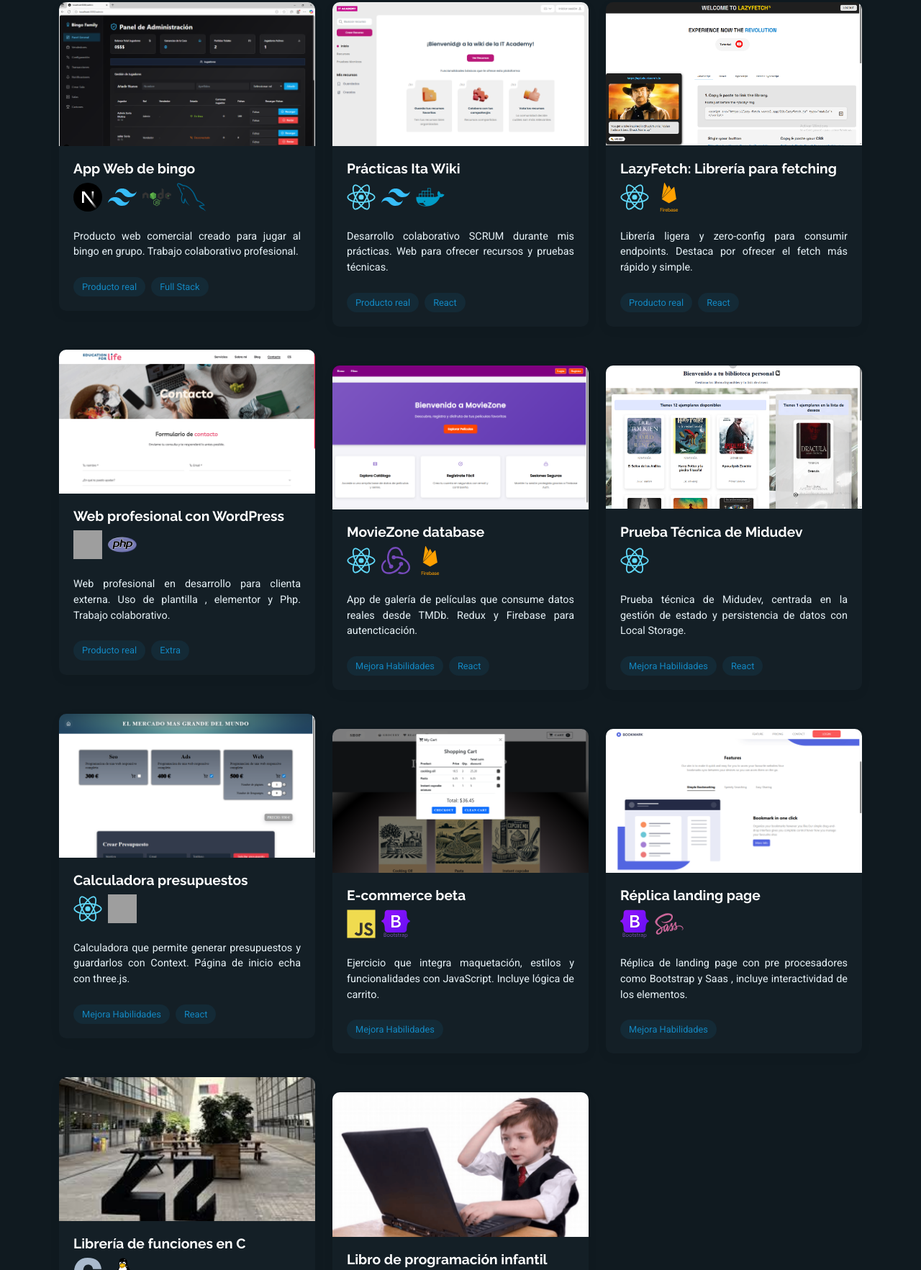
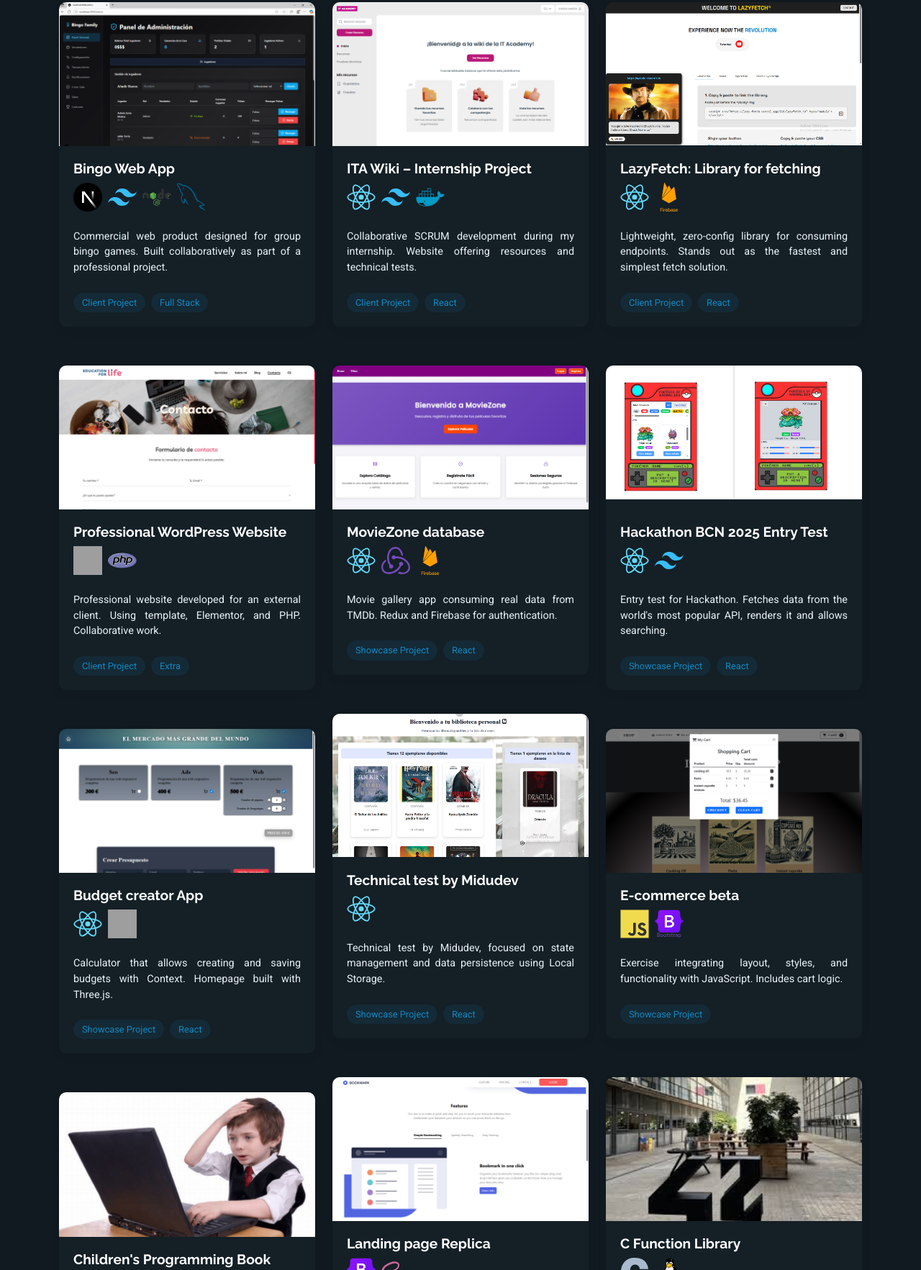
Before and after one commit to MSG-DEVELOPER/Portfolio-Eng, a plain HTML site: page portfolio.html in a window 1280 px wide. Shown: the part 395-2160 px from the top of the page at 72% size. Drawn offline with Linux system fonts and the light colour scheme; grey boxes are pictures that could not be loaded.

Commit message:
Finish.Portfolio and contact section done.

```diff
--- a/portfolio.html
+++ b/portfolio.html
@@ -3,13 +3,13 @@
   <head>
     <meta charset="utf-8" />
     <meta content="width=device-width, initial-scale=1.0" name="viewport" />
-    <title>Portfolio - FolioOne Bootstrap Template</title>
+    <title>Marcos Solé | Portfolio | FE Dev</title>
     <meta name="description" content="" />
     <meta name="keywords" content="" />
 
+
     <!-- Favicons -->
-    <link href="assets/img/favicon.png" rel="icon" />
-    <link href="assets/img/apple-touch-icon.png" rel="apple-touch-icon" />
+    <link rel="icon" type="image/png" href="assets/img/portfolio/react.svg" />
 
     <!-- Fonts -->
     <link href="https://fonts.googleapis.com" rel="preconnect" />
@@ -78,8 +78,9 @@
         <div class="container section-title" data-aos="fade-up">
           <h2>Portfolio</h2>
           <p>
-            Algunos de mis últimos trabajos. Busca el símbolo '
-          <span class="highlight" ><i class="bi bi-globe"></i> </span>  ' de los proyectos deployados para visitarlos.
+            Some of my recent projects. Look for the '
+            <span class="highlight"><i class="bi bi-globe"></i> </span> ' icon
+            to visit live deployments.
           </p>
         </div>
         <!-- End Section Title -->
@@ -97,8 +98,8 @@
               data-aos-delay="200"
             >
               <li data-filter="*" class="filter-active">All</li>
-              <li data-filter=".filter-productos">Productos Reales</li>
-              <li data-filter=".filter-skill">Proyectos Práctica</li>
+              <li data-filter=".filter-productos">Client Projects</li>
+              <li data-filter=".filter-skill">Showcase Projects</li>
               <li data-filter=".filter-full">Full Stack</li>
 
               <li data-filter=".filter-react">React</li>
@@ -142,7 +143,7 @@
                     </div>
                   </div>
                   <div class="portfolio-info">
-                    <h4>App Web de bingo</h4>
+                    <h4>Bingo Web App</h4>
                     <div class="tech-icons mb-4 mt-2">
                       <img
                         src="assets/img/portfolio/next.svg"
@@ -171,11 +172,11 @@
                       />
                     </div>
                     <p class="just">
-                      Producto web comercial creado para jugar al bingo en
-                      grupo. Trabajo colaborativo profesional.
+                      Commercial web product designed for group bingo games.
+                      Built collaboratively as part of a professional project.
                     </p>
                     <div class="portfolio-tags mt-4">
-                      <span>Producto real</span>
+                      <span>Client Project</span>
 
                       <span>Full Stack</span>
                     </div>
@@ -215,7 +216,7 @@
                     </div>
                   </div>
                   <div class="portfolio-info">
-                    <h4>Prácticas Ita Wiki</h4>
+                    <h4>ITA Wiki – Internship Project</h4>
                     <div class="tech-icons mb-4 mt-2">
                       <img
                         src="assets/img/portfolio/react.svg"
@@ -239,11 +240,11 @@
                       />
                     </div>
                     <p class="just">
-                      Desarrollo colaborativo SCRUM durante mis prácticas. Web
-                      para ofrecer recursos y pruebas técnicas.
+                      Collaborative SCRUM development during my internship.
+                      Website offering resources and technical tests.
                     </p>
                     <div class="portfolio-tags mt-4">
-                      <span>Producto real</span>
+                      <span>Client Project</span>
                       <span>React</span>
                     </div>
                   </div>
@@ -297,7 +298,7 @@
                     </div>
                   </div>
                   <div class="portfolio-info">
-                    <h4>LazyFetch: Librería para fetching</h4>
+                    <h4>LazyFetch: Library for fetching</h4>
                     <div class="tech-icons mb-4 mt-2">
                       <img
                         src="assets/img/portfolio/react.svg"
@@ -313,11 +314,11 @@
                       />
                     </div>
                     <p class="just">
-                      Librería ligera y zero-config para consumir endpoints.
-                      Destaca por ofrecer el fetch más rápido y simple.
+                      Lightweight, zero-config library for consuming endpoints.
+                      Stands out as the fastest and simplest fetch solution.
                     </p>
                     <div class="portfolio-tags mt-4">
-                      <span>Producto real</span>
+                      <span>Client Project</span>
 
                       <span>React</span>
                     </div>
@@ -354,7 +355,7 @@
                     </div>
                   </div>
                   <div class="portfolio-info">
-                    <h4>Web profesional con WordPress</h4>
+                    <h4>Professional WordPress Website</h4>
                     <div class="tech-icons mb-4 mt-2">
                       <img
                         src="https://skillicons.dev/icons?i=wordpress&theme=light"
@@ -371,11 +372,12 @@
                       />
                     </div>
                     <p class="just">
-                      Web profesional en desarrollo para clienta externa. Uso de
-                      plantilla , elementor y Php. Trabajo colaborativo.
+                      Professional website developed for an external client.
+                      Using template, Elementor, and PHP. Collaborative work.
                     </p>
+
                     <div class="portfolio-tags mt-4">
-                      <span>Producto real</span>
+                      <span>Client Project</span>
                       <span>Extra</span>
                     </div>
                   </div>
@@ -440,17 +442,84 @@
                       />
                     </div>
                     <p class="just">
-                      App de galería de películas que consume datos reales desde
-                      TMDb. Redux y Firebase para autencticación.
+                      Movie gallery app consuming real data from TMDb. Redux and
+                      Firebase for authentication.
                     </p>
+
                     <div class="portfolio-tags mt-4">
-                      <span>Mejora Habilidades</span>
+                      <span>Showcase Project</span>
                       <span>React</span>
                     </div>
                   </div>
                 </div>
               </div>
               <!-- Empieza item -->
+              <div
+                class="col-lg-4 col-md-6 portfolio-item isotope-item filter-skill filter-react"
+              >
+                <div class="portfolio-card">
+                  <div class="portfolio-img">
+                    <div class="img-container">
+                      <img
+                        src="assets/img/portfolio/pokedex.PNG"
+                        alt="Portfolio Item"
+                        class="img-fluid"
+                      />
+                    </div>
+                    <div class="portfolio-overlay">
+                      <a
+                        href="assets/img/portfolio/pokedex.PNG"
+                        class="glightbox portfolio-lightbox"
+                        title="Zoom"
+                        ><i class="bi bi-zoom-in"></i
+                      ></a>
+                      <a
+                        href="https://tech-test-hackaton.vercel.app/"
+                        class="portfolio-details-link"
+                        target="_blank"
+                        title="Web"
+                        ><i class="bi bi-globe"></i
+                      ></a>
+
+                      <a
+                        href="https://github.com/MSG-DEVELOPER/TechTest-Hackaton"
+                        class="portfolio-details-link"
+                        target="_blank"
+                        title="Github"
+                        ><i class="bi bi-github"></i
+                      ></a>
+                    </div>
+                  </div>
+                  <div class="portfolio-info">
+                    <h4>Hackathon BCN 2025 Entry Test</h4>
+                    <div class="tech-icons mb-4 mt-2">
+                      <img
+                        src="assets/img/portfolio/react.svg"
+                        alt="react"
+                        class="tech-icon"
+                        title="react"
+                      />
+                      <img
+                        src="assets/img/portfolio/tailwind.svg"
+                        alt="react"
+                        class="tech-icon"
+                        title="react"
+                      />
+                    </div>
+                    <p class="just">
+                      Entry test for Hackathon. Fetches data from the world's
+                      most popular API, renders it and allows searching.
+                    </p>
+
+                    <div class="portfolio-tags mt-4">
+                      <span>Showcase Project</span>
+
+                      <span>React</span>
+                    </div>
+                  </div>
+                </div>
+              </div>
+              <!--prueba tecnoca hackaton-->
               <div
                 class="col-lg-4 col-md-6 portfolio-item isotope-item filter-skill filter-react"
               >
@@ -488,7 +557,7 @@
                     </div>
                   </div>
                   <div class="portfolio-info">
-                    <h4>Prueba Técnica de Midudev</h4>
+                    <h4>Technical test by Midudev</h4>
                     <div class="tech-icons mb-4 mt-2">
                       <img
                         src="assets/img/portfolio/react.svg"
@@ -498,17 +567,19 @@
                       />
                     </div>
                     <p class="just">
-                      Prueba técnica de Midudev, centrada en la gestión de
-                      estado y persistencia de datos con Local Storage.
+                      Technical test by Midudev, focused on state management and
+                      data persistence using Local Storage.
                     </p>
+
                     <div class="portfolio-tags mt-4">
-                      <span>Mejora Habilidades</span>
+                      <span>Showcase Project</span>
 
                       <span>React</span>
                     </div>
                   </div>
                 </div>
               </div>
+              <!--fin prueba tecnica-->
 
               <!-- nuevo item budget calculator -->
               <div
@@ -550,7 +621,7 @@
                     </div>
                   </div>
                   <div class="portfolio-info">
-                    <h4>Calculadora presupuestos</h4>
+                    <h4>Budget creator App</h4>
                     <div class="tech-icons mb-4 mt-2">
                       <img
                         src="assets/img/portfolio/react.svg"
@@ -568,11 +639,12 @@
                       </span>
                     </div>
                     <p class="just">
-                      Calculadora que permite generar presupuestos y guardarlos
-                      con Context. Página de inicio echa con three.js.
+                      Calculator that allows creating and saving budgets with
+                      Context. Homepage built with Three.js.
                     </p>
+
                     <div class="portfolio-tags mt-4">
-                      <span>Mejora Habilidades</span>
+                      <span>Showcase Project</span>
 
                       <span>React</span>
                     </div>
@@ -636,11 +708,12 @@
                       />
                     </div>
                     <p class="just">
-                      Ejercicio que integra maquetación, estilos y
-                      funcionalidades con JavaScript. Incluye lógica de carrito.
+                      Exercise integrating layout, styles, and functionality
+                      with JavaScript. Includes cart logic.
                     </p>
+
                     <div class="portfolio-tags mt-4">
-                      <span>Mejora Habilidades</span>
+                      <span>Showcase Project</span>
                     </div>
                   </div>
                 </div>
@@ -686,7 +759,7 @@
                     </div>
                   </div>
                   <div class="portfolio-info">
-                    <h4>Réplica landing page</h4>
+                    <h4>Landing page Replica</h4>
                     <div class="tech-icons mb-4 mt-2">
                       <img
                         src="assets/img/portfolio/bootstrap.svg"
@@ -703,12 +776,12 @@
                       />
                     </div>
                     <p class="just">
-                      Réplica de landing page con pre procesadores como
-                      Bootstrap y Saas , incluye interactividad de los
-                      elementos.
+                      Replica of a landing page using preprocessors like
+                      Bootstrap and Sass, including interactive elements.
                     </p>
+
                     <div class="portfolio-tags mt-4">
-                      <span>Mejora Habilidades</span>
+                      <span>Showcase Project</span>
                     </div>
                   </div>
                 </div>
@@ -745,7 +818,7 @@
                     </div>
                   </div>
                   <div class="portfolio-info">
-                    <h4>Librería de funciones en C</h4>
+                    <h4>C Function Library</h4>
                     <div class="tech-icons mb-4 mt-2">
                       <img
                         src="assets/img/portfolio/c.svg"
@@ -762,8 +835,8 @@
                       />
                     </div>
                     <p class="just">
-                      Librería de utilidades para usar en proyectos de C. Hecho
-                      durante mi etapa en el campus 42 Barcelona.
+                      Utility library for use in C projects. Created during my
+                      time at 42 Barcelona campus.
                     </p>
                     <div class="portfolio-tags mt-4">
                       <span>Extra</span>
@@ -812,7 +885,7 @@
                     </div>
                   </div>
                   <div class="portfolio-info">
-                    <h4>Libro de programación infantil</h4>
+                    <h4>Children's Programming Book</h4>
                     <div class="tech-icons mb-4 mt-2">
                       <img
                         src="assets/img/portfolio/canva.svg"
@@ -822,11 +895,11 @@
                       />
                     </div>
                     <p class="just">
-                      En fase prototipo. Pretendo hacerlo con Canva y publicarlo
-                      en Amazon KDP.
+                      Prototype stage. Intended to create with Canva and publish
+                      on Amazon KDP.
                     </p>
                     <div class="portfolio-tags mt-4">
-                      <span>Producto real</span>
+                      <span>Client Project</span>
 
                       <span>Extra</span>
                     </div>
@@ -839,17 +912,13 @@
             <!-- End Portfolio Items Container -->
           </div>
 
-          <div class="text-center mt-5" data-aos="fade-up" data-aos-delay="400">
-            <a href="#portfolio" class="btn btn-primary"
-              >View All Case Studies</a
-            >
-          </div>
+
         </div>
       </section>
       <!-- /Portfolio Section -->
     </main>
 
-  <footer id="footer" class="footer">
+    <footer id="footer" class="footer">
       <div class="container">
         <div class="copyright text-center">
           <p>
@@ -875,7 +944,7 @@
             <i class="bi bi-github"></i>
           </a>
           <a
-            href="assets/cv/Marcos_Sole_CV.pdf"
+            href="assets/cv/CV eng.pdf"
             download
             target="_blank"
             rel="noopener noreferrer"
```
Also changed, not shown: about.html (+5 -3 lines), contact.html (+10 -10 lines), index.html (+4 -4 lines), resume.html (+2 -3 lines), services.html (+3 -3 lines), assets/img/portfolio/pokedex.PNG (added).
